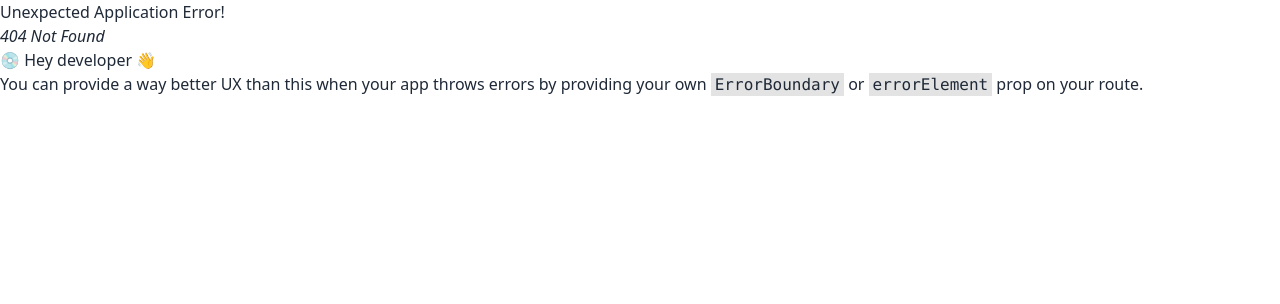
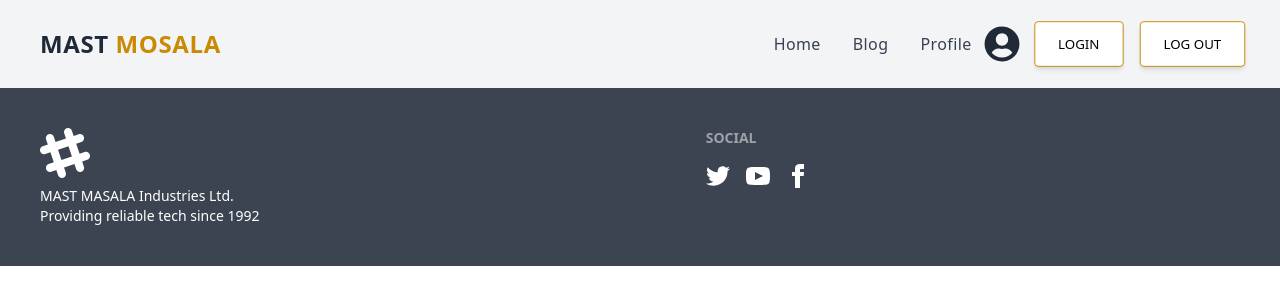
Before and after one commit to Jahidmorol/online-chef-client, a React (Vite) app: page /viewrecipes in a window 1280 px wide. Before the commit this address had no page. Shown: the top 304 px of the page. Built offline with nearby package versions, Linux system fonts and the light colour scheme.

Commit message:
added viewRecipes layout and set route for that and others

```diff
--- /dev/null
+++ b/src/layouts/ViewrecipeLayout.jsx
@@ -0,0 +1,16 @@
+import React from 'react';
+import { Outlet } from 'react-router-dom';
+import Footer from '../pages/shared/Footer';
+import Header from '../pages/shared/Header';
+
+const ViewrecipeLayout = () => {
+    return (
+        <div>
+            <Header></Header>
+            <Outlet></Outlet>
+            <Footer></Footer>
+        </div>
+    );
+};
+
+export default ViewrecipeLayout;
--- a/src/pages/home/chefs/Chef.jsx
+++ b/src/pages/home/chefs/Chef.jsx
@@ -2,7 +2,7 @@ import React from "react";
 import { Link } from "react-router-dom";
 
 const Chef = ({ chef }) => {
-  const { name, photo, experience, numRecipes, likes } = chef;
+  const {id, name, photo, experience, numRecipes, likes } = chef;
   return (
     <div className="card w-96 bg-inherit shadow-xl my-5 border-2 border-yellow-600">
       <figure className="px-10 pt-10">
@@ -14,7 +14,7 @@ const Chef = ({ chef }) => {
         <p>Numbers of recipes : {numRecipes}</p>
         <p>Likes : {likes}</p>
         <div className="card-actions">
-          <Link to="/chefrecipes">
+          <Link to={`/viewrecipes/${id}`}>
             <button className="btn btn-primary">View Recipes</button>
           </Link>
         </div>
--- /dev/null
+++ b/src/pages/viewrecipes/Viewrecipes.jsx
@@ -0,0 +1,14 @@
+import React from 'react';
+import { useLoaderData } from 'react-router-dom';
+
+const Viewrecipes = () => {
+    const viewrecipes = useLoaderData();
+    console.log(viewrecipes);
+    return (
+        <div>
+            <p>its viewrecipes component</p>
+        </div>
+    );
+};
+
+export default Viewrecipes;
--- a/src/routes/Routes.jsx
+++ b/src/routes/Routes.jsx
@@ -1,11 +1,13 @@
 import React from "react";
 import { createBrowserRouter } from "react-router-dom";
 import Main from "../layouts/Main";
+import ViewrecipeLayout from "../layouts/ViewrecipeLayout";
 import Blog from "../pages/blog/Blog";
 import Chefs from "../pages/home/chefs/Chefs";
 import Home from "../pages/home/Home/Home";
 import Login from "../pages/login/Login";
 import Register from "../pages/login/Register";
+import Viewrecipes from "../pages/viewrecipes/Viewrecipes";
 
 const router = createBrowserRouter([
   {
@@ -31,6 +33,17 @@ const router = createBrowserRouter([
       },
     ],
   },
+  {
+    path: 'viewrecipes',
+    element: <ViewrecipeLayout></ViewrecipeLayout>,
+    children: [
+      {
+        path: ':id',
+        element: <Viewrecipes></Viewrecipes>,
+        loader: ({params}) => fetch(`http://localhost:5000/${params.id}`),
+      }
+    ]
+  }
 ]);
 
 export default router;
```
